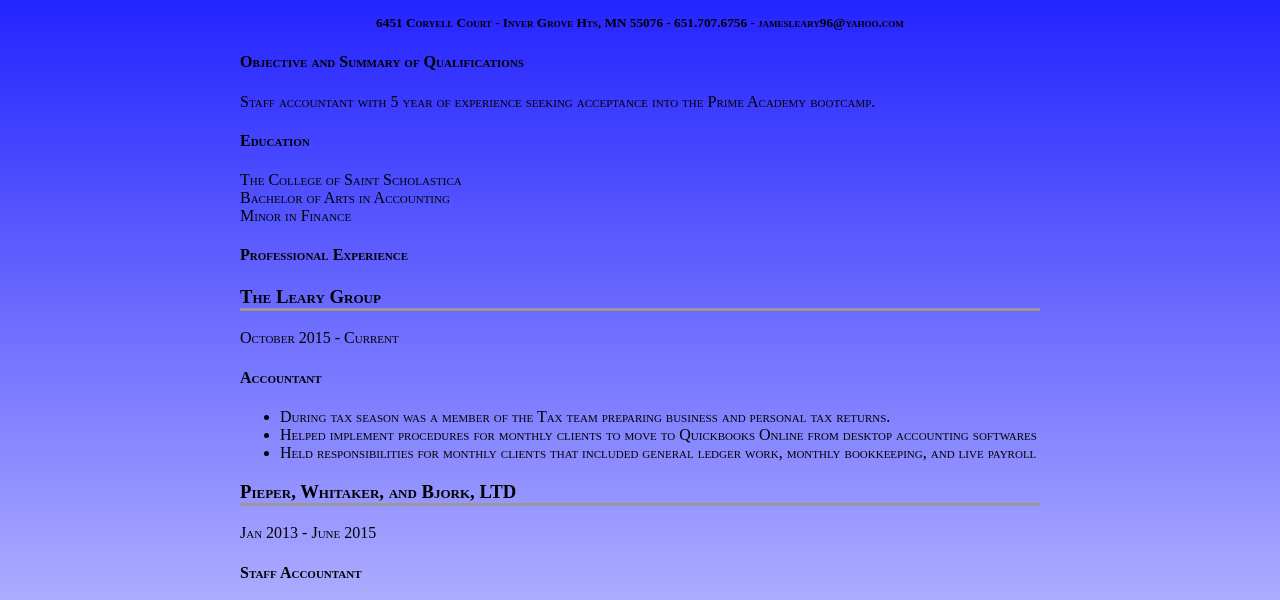
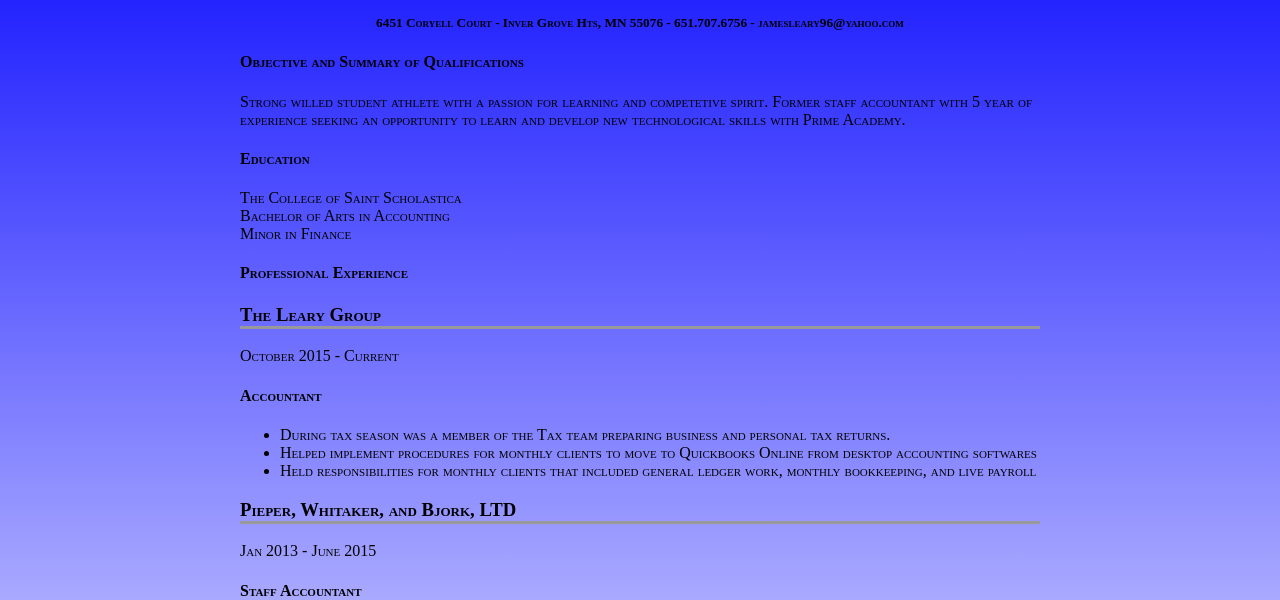
Before and after one commit to jamesleary/wickedpizzle.github.io, a plain HTML site: page index.html in a window 1280 px wide. Shown: the part 157-757 px from the top of the page. Drawn offline with Linux system fonts and the light colour scheme; a web font is replaced by a local one.

Commit message:
Update index.html

```diff
--- a/index.html
+++ b/index.html
@@ -22,7 +22,7 @@
        Objective and Summary of Qualifications
 
         </h4>
-  <p>Staff accountant with 5 year of experience seeking acceptance into the Prime Academy bootcamp.</p>
+  <p>Strong willed student athlete with a passion for learning and competetive spirit.  Former staff accountant with 5 year of experience seeking an opportunity to learn and develop new technological skills with Prime Academy.</p>
 
   <h4>Education</h4>
 
```
